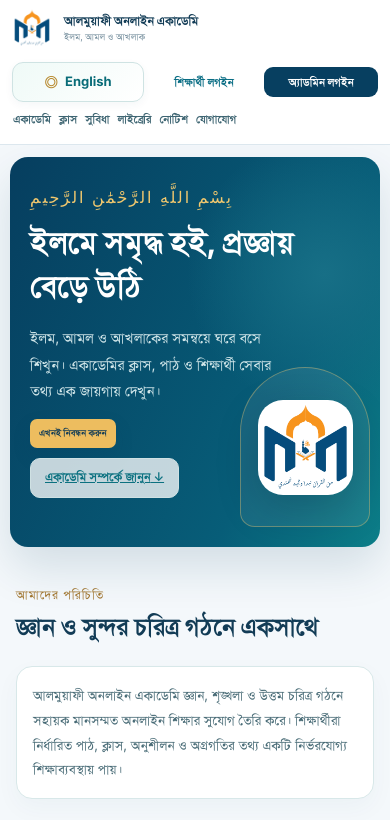
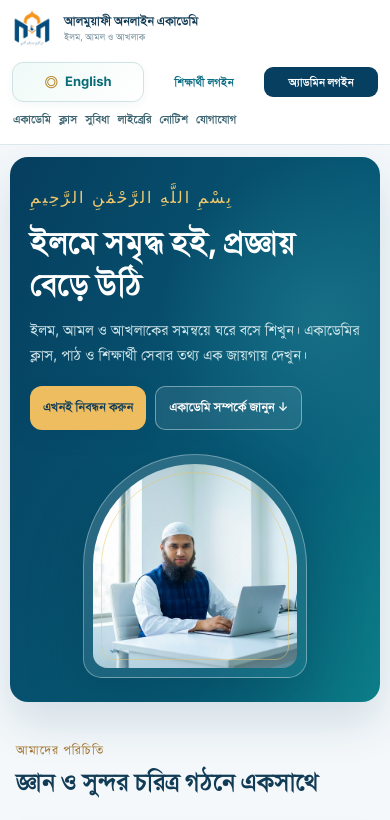
Before and after one commit to AlmuafyDesign/almuafy-online-academy, a React (Vite) app: page / in a window 390 px wide. Shown: the top 820 px of the page. Built offline with nearby package versions, Linux system fonts and the light colour scheme; no server answers; the database is empty; a web font is replaced by a local one.

Commit message:
Polish public hero and add requested portrait

```diff
--- a/src/App.tsx
+++ b/src/App.tsx
@@ -102,12 +102,16 @@ function App() {
       </div>
     </header>
     <section className="real-hero" id="top">
-      <span className="real-kicker">بِسْمِ اللَّهِ الرَّحْمَٰنِ الرَّحِيمِ</span>
-      <h1>{text('ইলমে সমৃদ্ধ হই, প্রজ্ঞায় বেড়ে উঠি', 'Learn with Knowledge, Grow with Wisdom')}</h1>
-      <p>{homeDescription}</p>
-      <button className="primary-button" onClick={() => setAuthMode('student-register')}>{text('এখনই নিবন্ধন করুন', 'Join the academy')}</button>
-      <a className="real-explore" href="#about">{text('একাডেমি সম্পর্কে জানুন', 'Explore the academy')} ↓</a>
-      <div className="real-arch"><img src={`${import.meta.env.BASE_URL}images/my-own-logo.png`} alt=""/></div>
+      <div className="real-hero-copy">
+        <span className="real-kicker">بِسْمِ اللَّهِ الرَّحْمَٰنِ الرَّحِيمِ</span>
+        <h1>{text('ইলমে সমৃদ্ধ হই, প্রজ্ঞায় বেড়ে উঠি', 'Learn with Knowledge, Grow with Wisdom')}</h1>
+        <p>{homeDescription}</p>
+        <div className="real-hero-actions">
+          <button className="primary-button" onClick={() => setAuthMode('student-register')}>{text('এখনই নিবন্ধন করুন', 'Join the academy')}</button>
+          <a className="real-explore" href="#about">{text('একাডেমি সম্পর্কে জানুন', 'Explore the academy')} ↓</a>
+        </div>
+      </div>
+      <div className="real-hero-photo"><img src={`${import.meta.env.BASE_URL}images/academy-founder.jpg`} alt="Academy representative seated at a desk"/></div>
     </section>
     {error && <div className="real-error real-error-public">{error}</div>}
     <section className="real-public-section" id="about"><div className="real-section-heading"><span>{text('আমাদের পরিচিতি', 'About the academy')}</span><h2>{text('জ্ঞান ও সুন্দর চরিত্র গঠনে একসাথে', 'Learning for knowledge and character')}</h2></div><article className="real-info-card"><p>{about}</p></article></section>
--- a/src/bilingual.css
+++ b/src/bilingual.css
@@ -60,6 +60,16 @@
 .real-public-complete .real-footer { align-items: center; flex-wrap: wrap; gap: 16px; line-height: 1.7; }
 .real-footer-links { display: flex; flex-wrap: wrap; gap: 14px; }
 .real-footer-links a { color: #d5e7e9; }
+.real-public-complete .real-hero { display: grid; grid-template-columns: minmax(0, 1.3fr) minmax(280px, .7fr); align-items: center; gap: clamp(28px, 5vw, 68px); min-height: 430px; padding: clamp(34px, 5vw, 66px); }
+.real-hero-copy { position: relative; z-index: 1; max-width: 670px; min-width: 0; }
+.real-public-complete .real-hero h1 { max-width: 670px; margin: 18px 0 16px; font-size: clamp(36px, 4vw, 50px); line-height: 1.32; letter-spacing: 0; overflow-wrap: anywhere; }
+.real-public-complete .real-hero p { max-width: 600px; margin: 0; font-size: 16px; line-height: 1.9; }
+.real-hero-actions { display: flex; align-items: center; flex-wrap: wrap; gap: 12px; margin-top: 24px; }
+.real-public-complete .real-hero .primary-button { min-height: 48px; margin: 0; padding: 12px 20px; border-radius: 12px; font-size: 14px; }
+.real-public-complete .real-hero .real-explore { display: inline-flex; align-items: center; min-height: 48px; margin: 0; padding: 11px 16px; border-color: #ffffff65; color: #fff; background: #ffffff16; text-decoration: none; }
+.real-hero-photo { position: relative; z-index: 1; justify-self: center; width: min(100%, 360px); aspect-ratio: .94; padding: 9px; overflow: hidden; border: 1px solid #ffffff55; border-radius: 190px 190px 32px 32px; background: linear-gradient(145deg,#ffffff2a,#ffffff0b); box-shadow: 0 24px 55px #002a3b42; }
+.real-hero-photo:before { content: ''; position: absolute; inset: 17px; border: 1px solid #eac56a80; border-radius: 180px 180px 25px 25px; pointer-events: none; z-index: 2; }
+.real-hero-photo img { display: block; width: 100%; height: 100%; object-fit: cover; object-position: center 42%; border-radius: 180px 180px 25px 25px; }
 
 @media (max-width: 760px) {
   .real-public-nav { height: auto; min-height: 64px; flex-wrap: wrap; gap: 8px; padding: 8px 12px; }
@@ -81,3 +91,20 @@
   .student-top-actions .language-toggle { min-width: 73px; padding: 6px 7px !important; font-size: 11px !important; }
   .student-top-actions .language-toggle>span { display: none; }
 }
+
+@media (max-width: 760px) {
+  .real-public-complete .real-hero { grid-template-columns: minmax(0,1fr); gap: 24px; min-height: 0; margin: 12px 10px 0; padding: 30px 20px 24px; }
+  .real-hero-copy { max-width: none; }
+  .real-public-complete .real-hero h1 { max-width: 100%; margin: 14px 0 12px; font-size: clamp(31px,8vw,40px); line-height: 1.35; }
+  .real-public-complete .real-hero p { max-width: none; font-size: 14px; line-height: 1.8; }
+  .real-hero-actions { gap: 9px; margin-top: 18px; }
+  .real-public-complete .real-hero .primary-button,.real-public-complete .real-hero .real-explore { min-height: 44px; padding: 10px 13px; font-size: 12px; }
+  .real-hero-photo { width: min(68%, 235px); aspect-ratio: 1; }
+}
+
+@media (max-width: 380px) {
+  .real-public-complete .real-hero { padding: 25px 16px 20px; }
+  .real-public-complete .real-hero h1 { font-size: 30px; }
+  .real-hero-actions { align-items: stretch; flex-direction: column; }
+  .real-public-complete .real-hero .primary-button,.real-public-complete .real-hero .real-explore { justify-content: center; width: 100%; }
+}
```
Also changed, not shown: public/images/academy-founder.jpg (added).
